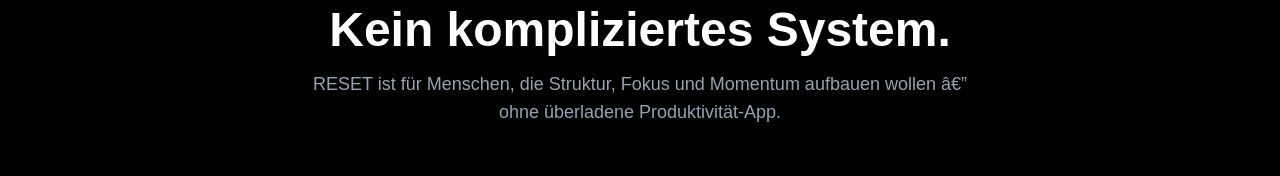
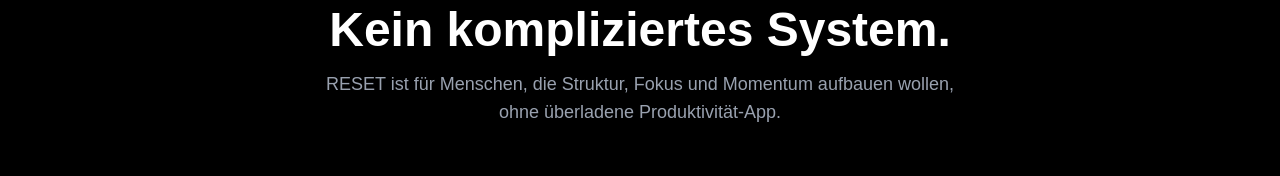
Before and after one commit to niklasgorbatschow06-a11y/reset-app, a Next.js app: page / in a window 1280 px wide. Shown: the part 2076-2252 px from the top of the page. Built offline with nearby package versions, Linux system fonts and the light colour scheme; no server answers.

Commit message:
fix encoding issues

```diff
--- a/app/page.js
+++ b/app/page.js
@@ -217,7 +217,7 @@ export default function Home() {
             Kein kompliziertes System.
           </h2>
           <p className="text-gray-400 max-w-2xl mx-auto text-lg">
-            RESET ist für Menschen, die Struktur, Fokus und Momentum aufbauen wollen â€”
+            RESET ist für Menschen, die Struktur, Fokus und Momentum aufbauen wollen,
             ohne überladene Produktivität-App.
           </p>
         </section>
```
